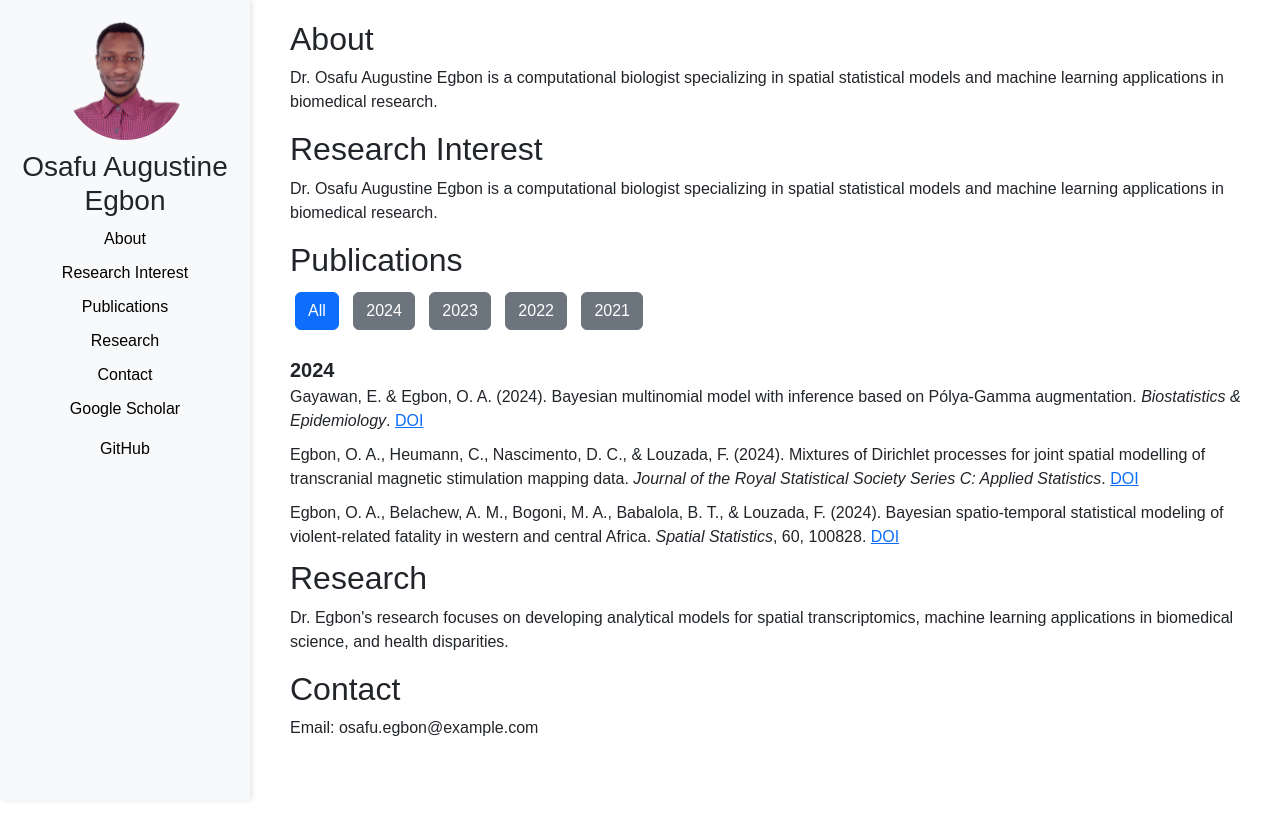
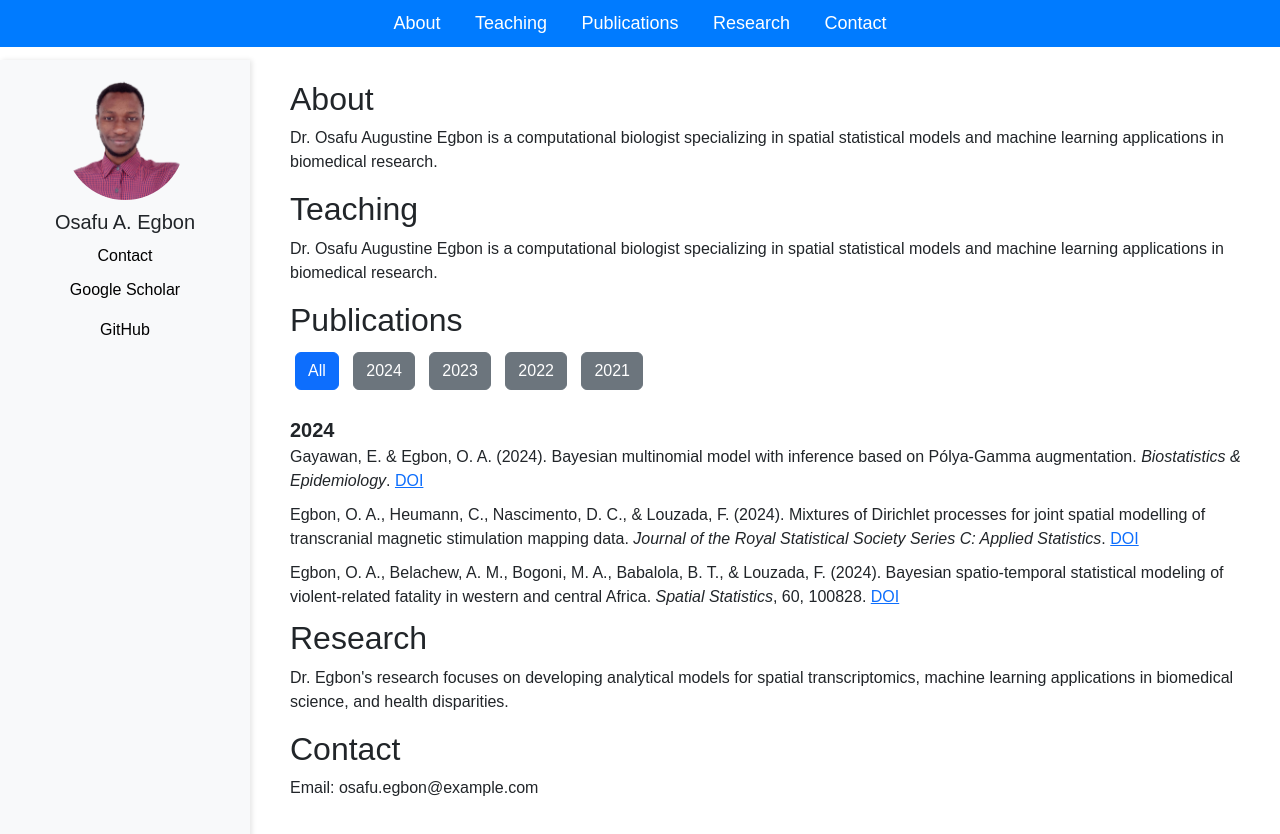
Before and after one commit to eosafu/eosafu.github.io, a plain HTML site: page index.html in a window 1280 px wide. Before the commit the page ends 800 px from the top, so only its background shows below. Drawn offline with nearby package versions, Linux system fonts and the light colour scheme.

Commit message:
index.html

```diff
--- a/index.html
+++ b/index.html
@@ -3,7 +3,7 @@
 <head>
     <meta charset="UTF-8">
     <meta name="viewport" content="width=device-width, initial-scale=1.0">
-    <title>Osafu Augustine Egbon</title>
+    <title>Osafu A. Egbon</title>
     <link rel="stylesheet" href="https://cdnjs.cloudflare.com/ajax/libs/bootstrap/5.3.0/css/bootstrap.min.css">
     <script src="https://code.jquery.com/jquery-3.6.0.min.js"></script>
     <style>
@@ -12,10 +12,31 @@
             margin: 0;
             padding: 0;
             display: flex;
+            flex-direction: column;
+        }
+        .top-panel {
+            position: fixed;
+            top: 0;
+            left: 0;
+            width: 100%;
+            background-color: #007bff;
+            color: white;
+            padding: 10px 0;
+            z-index: 100;
+            text-align: center;
+        }
+        .top-panel a {
+            color: white;
+            text-decoration: none;
+            margin: 0 15px;
+            font-size: 18px;
+        }
+        .top-panel a:hover {
+            text-decoration: underline;
         }
         .sidebar {
             position: fixed;
-            top: 0;
+            top: 60px; /* Adjusted for top panel */
             left: 0;
             width: 250px;
             height: 100vh;
@@ -43,6 +64,7 @@
             margin-left: 270px;
             padding: 20px;
             flex: 1;
+            margin-top: 60px; /* Adjusted for top panel */
         }
         .pub-year {
             font-size: 20px;
@@ -71,25 +93,32 @@
     </script>
 </head>
 <body>
+    <!-- Top Panel with Navigation Links -->
+    <div class="top-panel">
+        <a href="#about">About</a>
+        <a href="#teaching">Teaching</a>
+        <a href="#publications">Publications</a>
+        <a href="#research">Research</a>
+        <a href="#contact">Contact</a>
+    </div>
+
+    <!-- Sidebar with Profile Info -->
     <div class="sidebar">
         <img src="https://raw.githubusercontent.com/eosafu/eosafu.github.io/refs/heads/main/assets/img/perfil.png" alt="Osafu Augustine Egbon" class="profile-img">
-        <h3>Osafu Augustine Egbon</h3>
-        <a href="#about">About</a>
-        <a href="#interest">Research Interest</a>
-        <a href="#publications">Publications</a>
-        <a href="#research">Research</a>
+        <h5>Osafu A. Egbon</h5>
         <a href="#contact">Contact</a>
         <p><a href="https://scholar.google.com/citations?user=YOUR_GOOGLE_SCHOLAR_ID" target="_blank">Google Scholar</a></p>
         <p><a href="https://github.com/eosafu" target="_blank">GitHub</a></p>
     </div>
 
+    <!-- Content Area -->
     <div class="content">
         <section id="about" class="section">
             <h2>About</h2>
             <p>Dr. Osafu Augustine Egbon is a computational biologist specializing in spatial statistical models and machine learning applications in biomedical research.</p>
         </section>
-        <section id="interest" class="section">
-            <h2>Research Interest</h2>
+        <section id="teaching" class="section">
+            <h2>Teaching</h2>
             <p>Dr. Osafu Augustine Egbon is a computational biologist specializing in spatial statistical models and machine learning applications in biomedical research.</p>
         </section>
 
```
